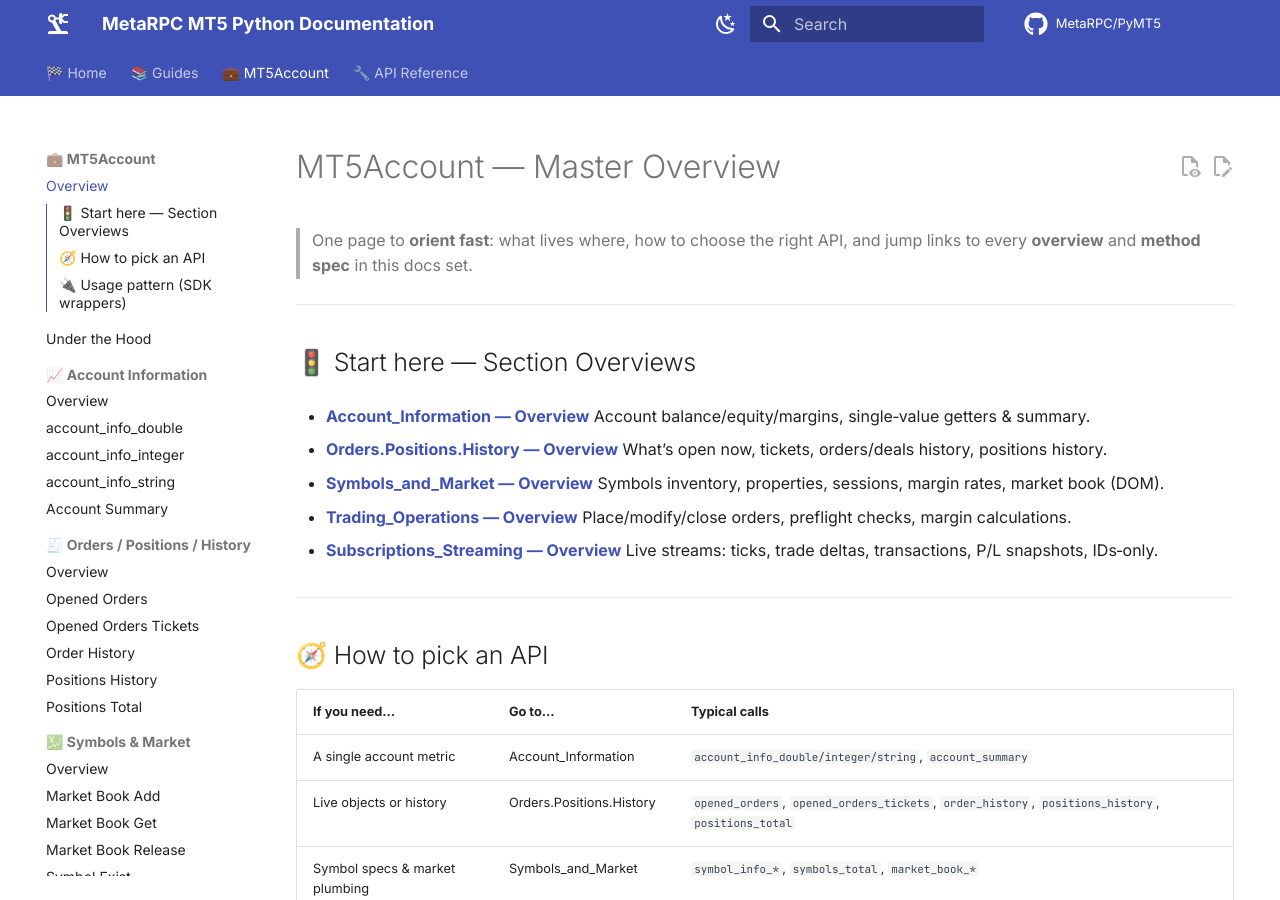
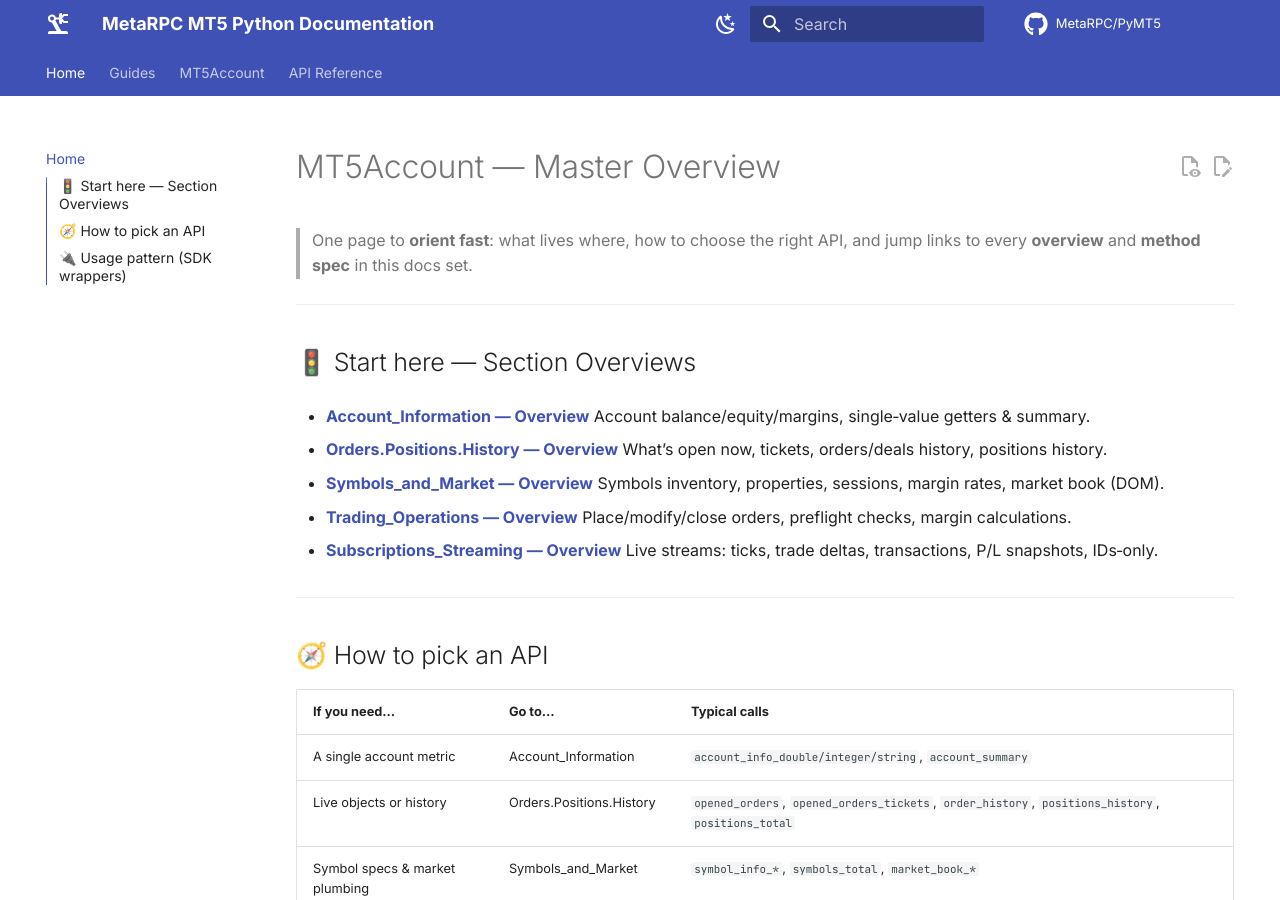
Before and after one commit to MetaRPC/PyMT5, an MkDocs documentation site: the page built from docs/MT5Account/BASE.md, in a window 1280 px wide and 900 px high. Built offline with MkDocs 1.6.1 and Material for MkDocs 9.7.7, drawn with Linux system fonts in a browser that asks for light colours; comment, search, counter and statistics services are not loaded; some of the changed text lies outside the part shown.

Commit message:
Update mkdocs.yml

```diff
--- a/mkdocs.yml
+++ b/mkdocs.yml
@@ -58,75 +58,74 @@ extra:
     title: Cookies & telemetry
     description: We use GitHub Pages basic analytics only. No tracking cookies.
   announcement: >
-    ⭐ Welcome! These docs are evolving. PRs are very welcome.
+    Welcome! These docs are evolving. PRs are very welcome.
 
 copyright: >
   © {{ date | strftime("%Y") }} MetaRPC. MT5 is a MetaQuotes software. This site is a community-made documentation.
 
 nav:
-  - "🏁 Home": MT5Account/Getting_Started.md
+  - Home: MT5Account/BASE.md
 
-  - "📚 Guides":
-      - "🧭 Architecture & Data Flow": I_want_to_add/Architecture_DataFlow.md
-      - "🔤 Glossary": I_want_to_add/Glossary.md
-      - "🗺️ Project Map & Layers": I_want_to_add/Project_Map_and_Layers.md
+  - Guides:
+      - Architecture & Data Flow: I_want_to_add/Architecture_DataFlow.md
+      - Glossary: I_want_to_add/Glossary.md
+      - Project Map & Layers: I_want_to_add/Project_Map_and_Layers.md
 
-  - "💼 MT5Account":
-      - "Overview": MT5Account/BASE.md
-      - "Under the Hood": MT5Account/Under_the_Hood.md
+  - MT5Account:
+      - Under the Hood: MT5Account/Under_the_Hood.md
 
-      - "📈 Account Information":
-          - "Overview": MT5Account/Account_Information/Account_Information_Overview.md
-          - "account_info_double": MT5Account/Account_Information/account_info_double.md
-          - "account_info_integer": MT5Account/Account_Information/account_info_integer.md
-          - "account_info_string": MT5Account/Account_Information/account_info_string.md
-          - "Account Summary": MT5Account/Account_Information/account_summary.md
+      - Account Information:
+          - Overview: MT5Account/Account_Information/Account_Information_Overview.md
+          - Account Info Double: MT5Account/Account_Information/account_info_double.md
+          - Account Info Integer: MT5Account/Account_Information/account_info_integer.md
+          - Account Info String: MT5Account/Account_Information/account_info_string.md
+          - Account Summary: MT5Account/Account_Information/account_summary.md
 
-      - "🧾 Orders / Positions / History":
-          - "Overview": MT5Account/Orders_Positions_History/OrdersPositionsHistory_Overview.md
-          - "Opened Orders": MT5Account/Orders_Positions_History/opened_orders.md
-          - "Opened Orders Tickets": MT5Account/Orders_Positions_History/opened_orders_tickets.md
-          - "Order History": MT5Account/Orders_Positions_History/order_history.md
-          - "Positions History": MT5Account/Orders_Positions_History/positions_history.md
-          - "Positions Total": MT5Account/Orders_Positions_History/positions_total.md
+      - Orders / Positions / History:
+          - Overview: MT5Account/Orders_Positions_History/OrdersPositionsHistory_Overview.md
+          - Opened Orders: MT5Account/Orders_Positions_History/opened_orders.md
+          - Opened Orders Tickets: MT5Account/Orders_Positions_History/opened_orders_tickets.md
+          - Order History: MT5Account/Orders_Positions_History/order_history.md
+          - Positions History: MT5Account/Orders_Positions_History/positions_history.md
+          - Positions Total: MT5Account/Orders_Positions_History/positions_total.md
 
-      - "💹 Symbols & Market":
-          - "Overview": MT5Account/Symbols_and_Market/SymbolsandMarket_Overview.md
-          - "Market Book Add": MT5Account/Symbols_and_Market/market_book_add.md
-          - "Market Book Get": MT5Account/Symbols_and_Market/market_book_get.md
-          - "Market Book Release": MT5Account/Symbols_and_Market/market_book_release.md
-          - "Symbol Exist": MT5Account/Symbols_and_Market/symbol_exist.md
-          - "Symbol Info Double": MT5Account/Symbols_and_Market/symbol_info_double.md
-          - "Symbol Info Integer": MT5Account/Symbols_and_Market/symbol_info_integer.md
-          - "Symbol Info Margin Rate": MT5Account/Symbols_and_Market/symbol_info_margin_rate.md
-          - "Symbol Info Session Quote": MT5Account/Symbols_and_Market/symbol_info_session_quote.md
-          - "Symbol Info Session Trade": MT5Account/Symbols_and_Market/symbol_info_session_trade.md
-          - "Symbol Info String": MT5Account/Symbols_and_Market/symbol_info_string.md
-          - "Symbol Info Tick": MT5Account/Symbols_and_Market/symbol_info_tick.md
-          - "Symbol Is Synchronized": MT5Account/Symbols_and_Market/symbol_is_synchronized.md
-          - "Symbol Name": MT5Account/Symbols_and_Market/symbol_name.md
-          - "Symbol Params Many": MT5Account/Symbols_and_Market/symbol_params_many.md
-          - "Symbol Select": MT5Account/Symbols_and_Market/symbol_select.md
-          - "Symbols Total": MT5Account/Symbols_and_Market/symbols_total.md
-          - "Tick Value With Size": MT5Account/Symbols_and_Market/tick_value_with_size.md
+      - Symbols & Market:
+          - Overview: MT5Account/Symbols_and_Market/SymbolsandMarket_Overview.md
+          - Market Book Add: MT5Account/Symbols_and_Market/market_book_add.md
+          - Market Book Get: MT5Account/Symbols_and_Market/market_book_get.md
+          - Market Book Release: MT5Account/Symbols_and_Market/market_book_release.md
+          - Symbol Exist: MT5Account/Symbols_and_Market/symbol_exist.md
+          - Symbol Info Double: MT5Account/Symbols_and_Market/symbol_info_double.md
+          - Symbol Info Integer: MT5Account/Symbols_and_Market/symbol_info_integer.md
+          - Symbol Info Margin Rate: MT5Account/Symbols_and_Market/symbol_info_margin_rate.md
+          - Symbol Info Session Quote: MT5Account/Symbols_and_Market/symbol_info_session_quote.md
+          - Symbol Info Session Trade: MT5Account/Symbols_and_Market/symbol_info_session_trade.md
+          - Symbol Info String: MT5Account/Symbols_and_Market/symbol_info_string.md
+          - Symbol Info Tick: MT5Account/Symbols_and_Market/symbol_info_tick.md
+          - Symbol Is Synchronized: MT5Account/Symbols_and_Market/symbol_is_synchronized.md
+          - Symbol Name: MT5Account/Symbols_and_Market/symbol_name.md
+          - Symbol Params Many: MT5Account/Symbols_and_Market/symbol_params_many.md
+          - Symbol Select: MT5Account/Symbols_and_Market/symbol_select.md
+          - Symbols Total: MT5Account/Symbols_and_Market/symbols_total.md
+          - Tick Value With Size: MT5Account/Symbols_and_Market/tick_value_with_size.md
 
-      - "🔔 Subscriptions & Streaming":
-          - "Overview": MT5Account/Subscriptions_Streaming/SubscriptionsStreaming_Overview.md
-          - "On Position Profit": MT5Account/Subscriptions_Streaming/on_position_profit.md
-          - "On Positions And Pending Orders Tickets": MT5Account/Subscriptions_Streaming/on_positions_and_pending_orders_tickets.md
-          - "On Symbol Tick": MT5Account/Subscriptions_Streaming/on_symbol_tick.md
-          - "On Trade": MT5Account/Subscriptions_Streaming/on_trade.md
-          - "On Trade Transaction": MT5Account/Subscriptions_Streaming/on_trade_transaction.md
+      - Subscriptions & Streaming:
+          - Overview: MT5Account/Subscriptions_Streaming/SubscriptionsStreaming_Overview.md
+          - On Position Profit: MT5Account/Subscriptions_Streaming/on_position_profit.md
+          - On Positions And Pending Orders Tickets: MT5Account/Subscriptions_Streaming/on_positions_and_pending_orders_tickets.md
+          - On Symbol Tick: MT5Account/Subscriptions_Streaming/on_symbol_tick.md
+          - On Trade: MT5Account/Subscriptions_Streaming/on_trade.md
+          - On Trade Transaction: MT5Account/Subscriptions_Streaming/on_trade_transaction.md
 
-      - "🧪 Trading Operations":
-          - "Overview": MT5Account/Trading_Operations/TradingOperations_Overview.md
-          - "Order Calc Margin": MT5Account/Trading_Operations/order_calc_margin.md
-          - "Order Check": MT5Account/Trading_Operations/order_check.md
-          - "Order Close": MT5Account/Trading_Operations/order_close.md
-          - "Order Modify": MT5Account/Trading_Operations/order_modify.md
-          - "Order Send": MT5Account/Trading_Operations/order_send.md
+      - Trading Operations:
+          - Overview: MT5Account/Trading_Operations/TradingOperations_Overview.md
+          - Order Calc Margin: MT5Account/Trading_Operations/order_calc_margin.md
+          - Order Check: MT5Account/Trading_Operations/order_check.md
+          - Order Close: MT5Account/Trading_Operations/order_close.md
+          - Order Modify: MT5Account/Trading_Operations/order_modify.md
+          - Order Send: MT5Account/Trading_Operations/order_send.md
 
-  - "🔧 API Reference": api.md
+  - API Reference: api.md
 
 markdown_extensions:
   - admonition
@@ -136,7 +135,6 @@ markdown_extensions:
   - tables
   - toc:
       permalink: true
-  - codehilite
   - pymdownx.inlinehilite
   - pymdownx.highlight
   - pymdownx.snippets
```
